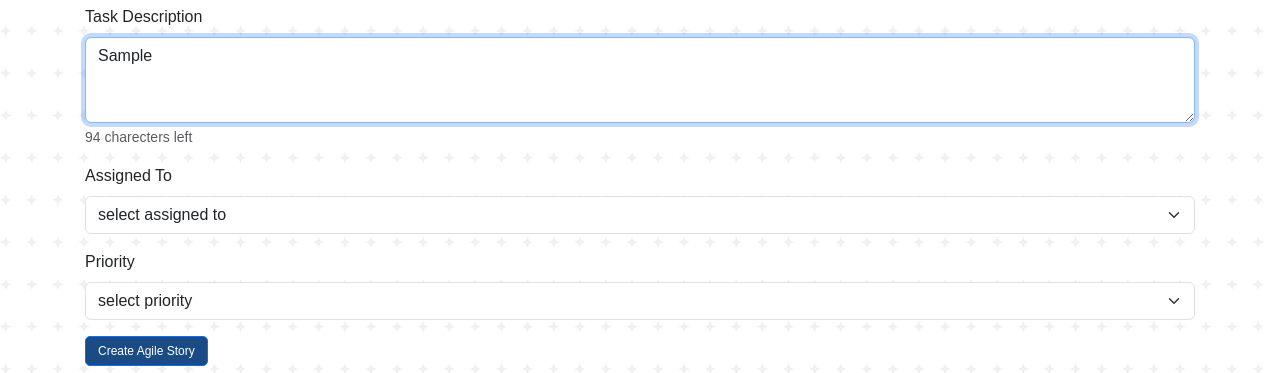
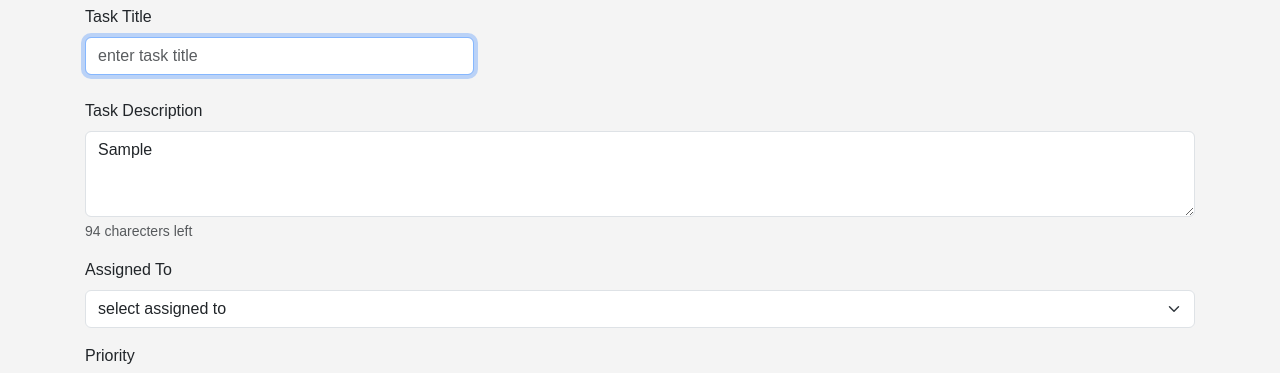
Before and after one commit to lakshmiprasad-brs/Agile-Stories, a plain HTML site: page index.html in a window 1280 px wide. Both pictures are taken after typing "Sample" into the empty fields and a click on the button "Create Agile Story". Shown: the part 186-559 px from the top of the page. Drawn offline with nearby package versions, Linux system fonts and the light colour scheme; files whose address does not match are found by name.

Commit message:
done changes

```diff
--- a/assets/css/style.css
+++ b/assets/css/style.css
@@ -93,7 +93,7 @@ button:focus {
 
 header .bg-gradient {
     background: rgb(216, 216, 216);
-}
+}form-control
 
 body {
     background: url(./BG.png);
--- a/assets/css/tracker.css
+++ b/assets/css/tracker.css
@@ -1,3 +1,7 @@
 header .navbar-brand {
     height: 150px;
   }
+  #form{
+    width: 35%;
+    height: 10%;
+  }
--- a/assets/js/script.js
+++ b/assets/js/script.js
@@ -9,6 +9,7 @@ let storyList = [];
 let chathams_blue = "#1A4B84";
 
 // Elements
+
 const description = document.getElementById("description");
 const assignedto = document.getElementById("assignedto");
 const priority = document.getElementById("priority");
@@ -120,6 +121,11 @@ initApp();
 // form validation
 const formValidate = (e) => {
   e.preventDefault();
+  if (tasktitle.value ===""){
+    alert("please enter task title");
+    tasktitle.focus();
+    return;
+  }
   if (description.value === "") {
     alert("Please enter description");
     description.focus();
@@ -147,6 +153,7 @@ const formValidate = (e) => {
     priority: priority.value,
     storyStatus: "open",
   };
+   tasktitle.value="";
   description.value = "";
   assignedto.value = "";
   priority.value = "";
--- a/index.html
+++ b/index.html
@@ -28,6 +28,16 @@
     <main role="main" class="container pt-5 pb-5">
       <section>
         <h2 class="display-6 pb-2">Create Agile Story</h2>
+        <div class="mb3" id="form">
+          <label for="tasktitle" class="form-label">Task  Title</label>
+          <input
+          class="form-control"
+          cols="6"
+          rows="1"
+          placeholder="enter task title"
+          id="tasktitle"
+        ></input> <br>
+      </div>
         <form id="login-form">
           <div class="mb-3">
             <label for="description" class="form-label">Task Description</label>
@@ -39,6 +49,7 @@
               id="description"
             ></textarea>
             <div id="descLength" class="form-text"></div>
+            <div class="mb-3">
           </div>
           <div class="mb-3">
             <label for="assignedto" class="form-label">Assigned To</label>
```
